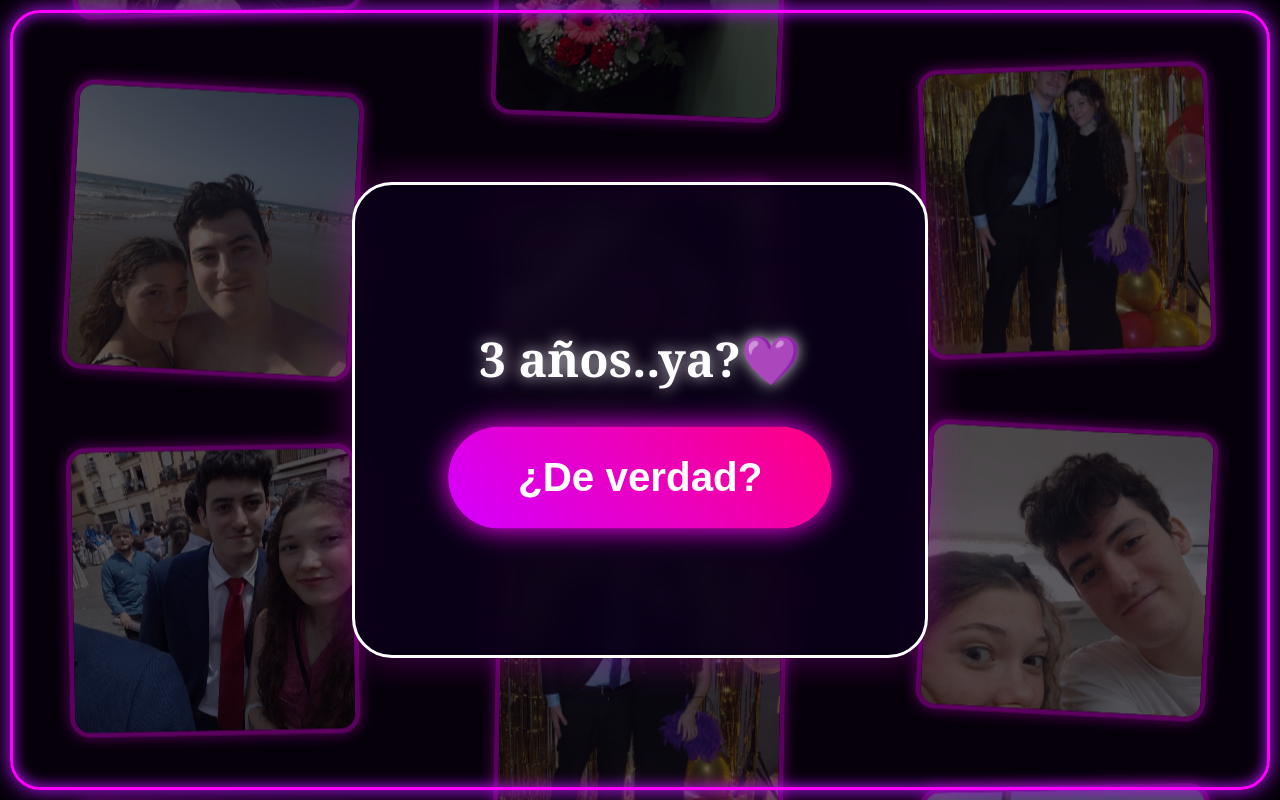
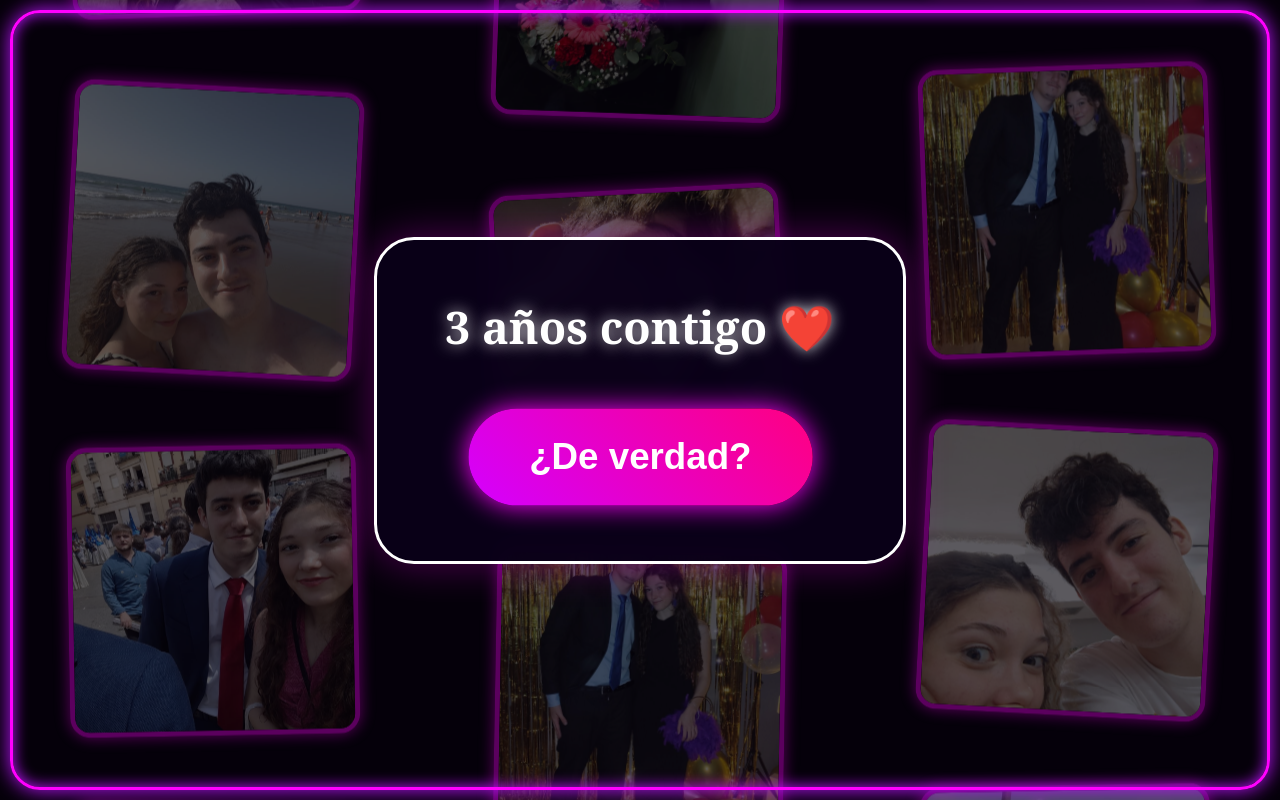
Before and after one commit to NCH-GLopez/PQL, a plain HTML site: page index.html in a window 1280 px wide. Both pictures are taken after a click on the button "¿De verdad?". Drawn offline with Linux system fonts and the light colour scheme.

Commit message:
Update index.html

```diff
--- a/index.html
+++ b/index.html
@@ -3,7 +3,7 @@
 <head>
     <meta charset="UTF-8">
     <meta name="viewport" content="width=device-width, initial-scale=1.0">
-    <title>3 años..ya? 💜</title>
+    <title>3 años contigo ❤️</title>
     <style>
         :root {
             --rosa-fucsia: #ff00ff;
@@ -56,46 +56,52 @@
             to { transform: translateY(0%); }
         }
 
-        /* --- CONTENEDOR CENTRAL SEGURO --- */
+        /* --- CONTENEDOR CENTRAL --- */
         .interfaz {
             position: relative;
             z-index: 150;
             display: flex;
             align-items: center;
             justify-content: center;
-            height: 100vh;
+            min-height: 100vh;
             padding: 20px;
+            box-sizing: border-box;
         }
 
         .caja-mensaje {
-            background: rgba(10, 0, 25, 0.9);
-            min-width: 420px;
-            min-height: 320px;
-            padding: 60px;
+            background: rgba(10, 0, 25, 0.95);
+            min-width: 350px;
+            padding: 50px;
             border-radius: 40px;
             border: 3px solid white;
             box-shadow: 0 0 40px rgba(255, 0, 255, 0.3);
             backdrop-filter: blur(10px);
-            display: inline-flex;
+
+            display: flex;
             flex-direction: column;
             align-items: center;
             justify-content: center;
-            gap: 50px;
-            transition: all 0.4s ease;
+            gap: 40px;
+
+            transition: all 0.4s cubic-bezier(0.175, 0.885, 0.32, 1.275);
+            max-width: 90%;
+            max-height: 90vh;
         }
 
         h2 {
             color: white;
-            font-size: 3rem; /* Un poco más grande para resaltar el nuevo título */
+            font-size: 2.8rem;
             text-shadow: 0 0 15px rgba(255, 255, 255, 0.8);
             margin: 0;
             text-align: center;
             z-index: 10;
+            flex-shrink: 0;
+            transition: transform 0.3s ease;
         }
 
         #btnSorpresa {
-            padding: 20px 50px;
-            font-size: 1.8rem;
+            padding: 20px 45px;
+            font-size: 1.7rem;
             font-weight: bold;
             color: white;
             background: linear-gradient(45deg, #d400ff, #ff0080);
@@ -104,8 +110,16 @@
             cursor: pointer;
             box-shadow: 0 0 20px var(--rosa-fucsia);
             transition: transform 0.3s cubic-bezier(0.175, 0.885, 0.32, 1.275);
-            transform-origin: center center;
             z-index: 5;
+            flex-shrink: 0;
+        }
+
+        /* --- AJUSTES MÓVIL --- */
+        @media (max-width: 600px) {
+            .columna-fotos img { width: 160px; margin: 15px 0; }
+            .caja-mensaje { padding: 40px 25px; gap: 35px; min-width: 290px; }
+            h2 { font-size: 2rem; }
+            #btnSorpresa { padding: 15px 30px; font-size: 1.4rem; }
         }
 
         /* --- CORAZONES --- */
@@ -121,7 +135,6 @@
             100% { transform: translateY(-10vh) scale(1.2) rotate(360deg); opacity: 0; }
         }
 
-        /* --- VIDEO Y FLASH --- */
         #resplandor {
             position: fixed; top: 0; left: 0; width: 100%; height: 100%;
             background: white; z-index: 1000; opacity: 0; pointer-events: none;
@@ -134,7 +147,7 @@
             z-index: 500; justify-content: center; align-items: center;
         }
 
-        video { width: 85%; border-radius: 20px; border: 4px solid var(--rosa-fucsia); }
+        video { width: 90%; border-radius: 20px; border: 3px solid var(--rosa-fucsia); }
     </style>
 </head>
 <body>
@@ -161,13 +174,13 @@
 
     <div class="interfaz">
         <div class="caja-mensaje">
-            <h2 id="frase">3 años..ya?💜</h2>
+            <h2 id="frase">3 años contigo ❤️</h2>
             <button id="btnSorpresa">¿De verdad?</button>
         </div>
     </div>
 
     <div id="pantalla-video">
-        <video id="videoRegalo" controls>
+        <video id="videoRegalo" controls playsinline>
             <source src="tu-video.mp4" type="video/mp4">
         </video>
     </div>
@@ -184,14 +197,23 @@
 
         let contador = 0;
         const boton = document.getElementById('btnSorpresa');
+        const frase = document.getElementById('frase');
         const caja = document.querySelector('.caja-mensaje');
         const video = document.getElementById('videoRegalo');
 
         boton.addEventListener('click', () => {
             contador++;
-            let escala = 1 + (contador * 0.4);
-            boton.style.transform = `scale(${escala})`;
-            caja.style.padding = `${60 + (contador * 15)}px`;
+
+            // El botón crece
+            let escalaBtn = 1 + (contador * 0.35);
+            boton.style.transform = `scale(${escalaBtn})`;
+
+            // El título sube un poco para dar espacio
+            frase.style.transform = `translateY(-${contador * 12}px)`;
+
+            // La caja se expande (Padding y Gap)
+            caja.style.padding = `${50 + (contador * 18)}px`;
+            caja.style.gap = `${40 + (contador * 12)}px`;
 
             if (contador >= 5) {
                 document.getElementById('resplandor').style.opacity = '1';
```
